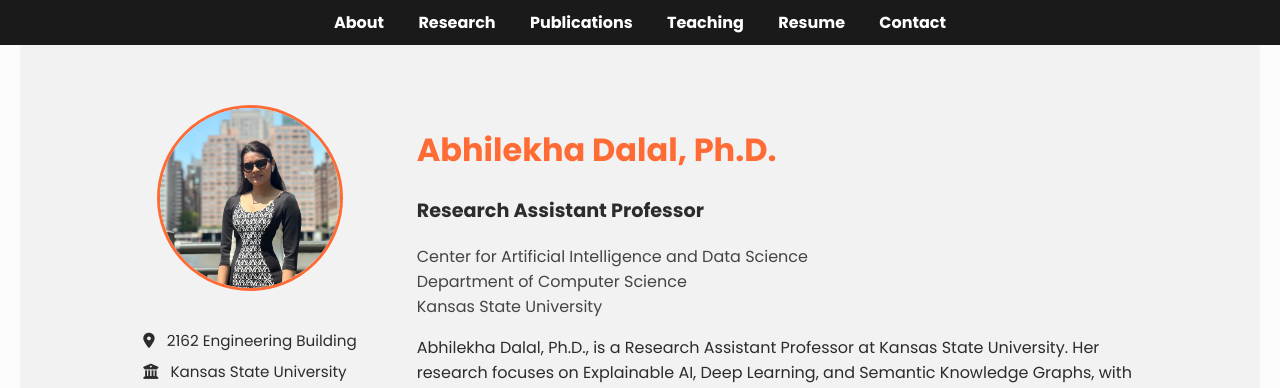
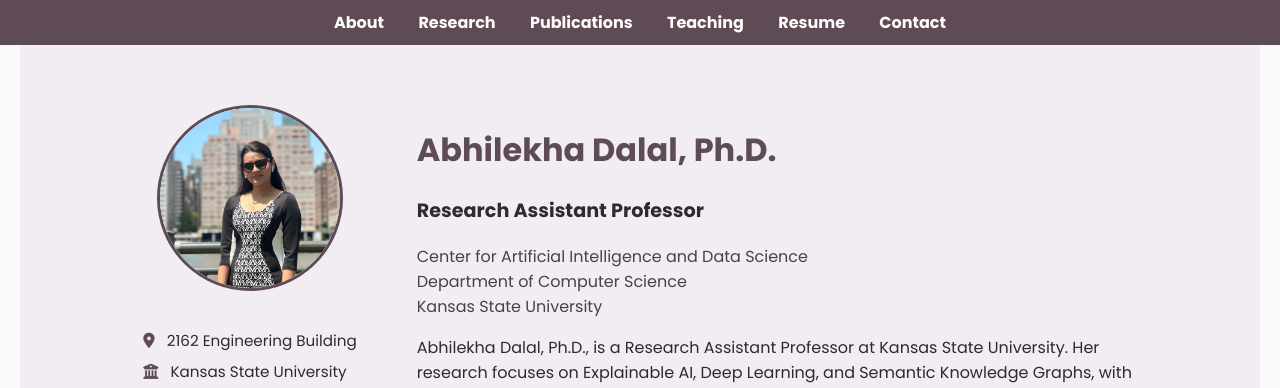
Before and after one commit to abhilekha-dalal/abhilekha-dalal.github.io, a plain HTML site: page index.html in a window 1280 px wide. Shown: the top 388 px of the page. Drawn offline with Linux system fonts and the light colour scheme.

Commit message:
updated theme

```diff
--- a/index.html
+++ b/index.html
@@ -7,7 +7,7 @@
     <link href="https://fonts.googleapis.com/css2?family=Poppins:wght@400;700&display=swap" rel="stylesheet">
     <link rel="stylesheet" href="https://cdnjs.cloudflare.com/ajax/libs/font-awesome/6.5.0/css/all.min.css">
     <!-- <link id="theme-style" rel="stylesheet" href="styles/corporate.css"> -->
-     <link id="theme-style" rel="stylesheet" href="styles/charcoalorange_theme.css">
+     <link id="theme-style" rel="stylesheet" href="styles/mutedplum_theme.css">
 
 </head>
 <body>
--- a/styles/indigomint_theme.css
+++ b/styles/indigomint_theme.css
@@ -173,3 +173,7 @@ footer {
     font-size: 0.9em;
     border-top: 1px solid #B2DDD7;
 }
+
+.highlight-name {
+    color: #264653; /* deep indigo/teal */
+}
--- a/styles/mutedplum_theme.css
+++ b/styles/mutedplum_theme.css
@@ -173,3 +173,7 @@ footer {
     font-size: 0.9em;
     border-top: 1px solid #C3B6C0;
 }
+
+.highlight-name {
+    color: #5E4B56; /* muted plum */
+}
```
